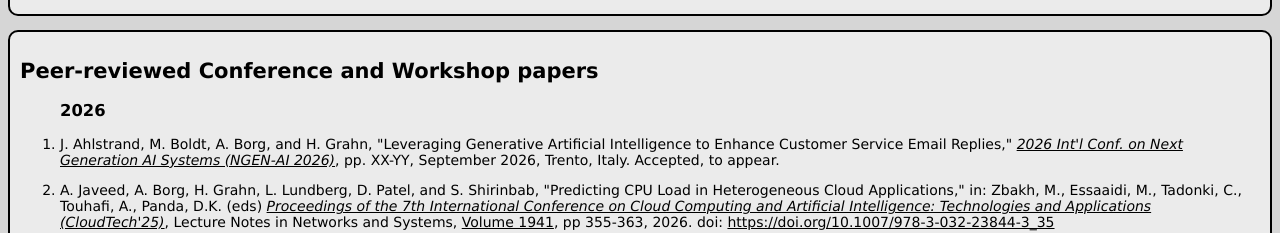
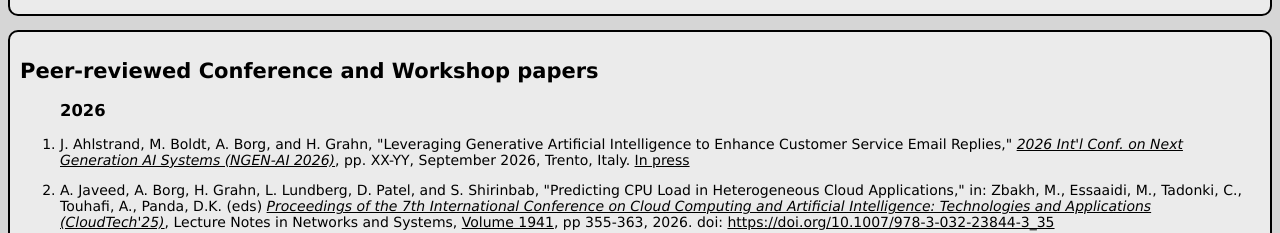
Before and after one commit to hgrahn/hgrahn.github.io, a plain HTML site: page Papers/index.html in a window 1280 px wide. Shown: the part 2380-2613 px from the top of the page. Drawn offline with Linux system fonts and the light colour scheme.

Commit message:
Update index.html

```diff
--- a/Papers/index.html
+++ b/Papers/index.html
@@ -444,7 +444,7 @@ H&aring;kan Grahn, and Michel Dubois,
 <li>J. Ahlstrand, M. Boldt, A. Borg, and H. Grahn,
   "Leveraging Generative Artificial Intelligence to Enhance Customer Service Email Replies,"
   <em><a href="https://www.ngen-ai.org/index.php">2026 Int'l Conf. on Next Generation AI Systems (NGEN-AI 2026)</a></em>,
-  pp. XX-YY, September 2026, Trento, Italy. Accepted, to appear.
+  pp. XX-YY, September 2026, Trento, Italy. <a href="https://link.springer.com/book/9783032456649">In press</a>
   <!--doi: <a href="https://doi.org/10.5220/0013432500003929">10.5220/0013432500003929</a>-->
 </li>
 <p />
```
